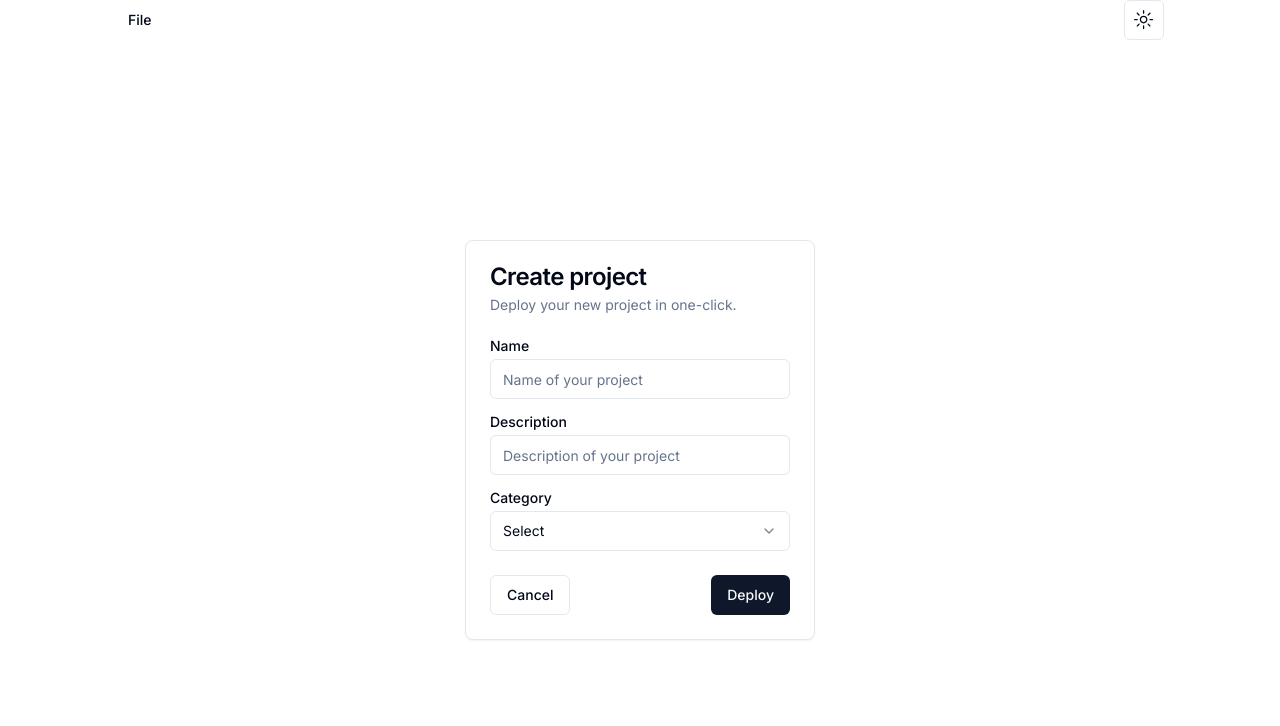
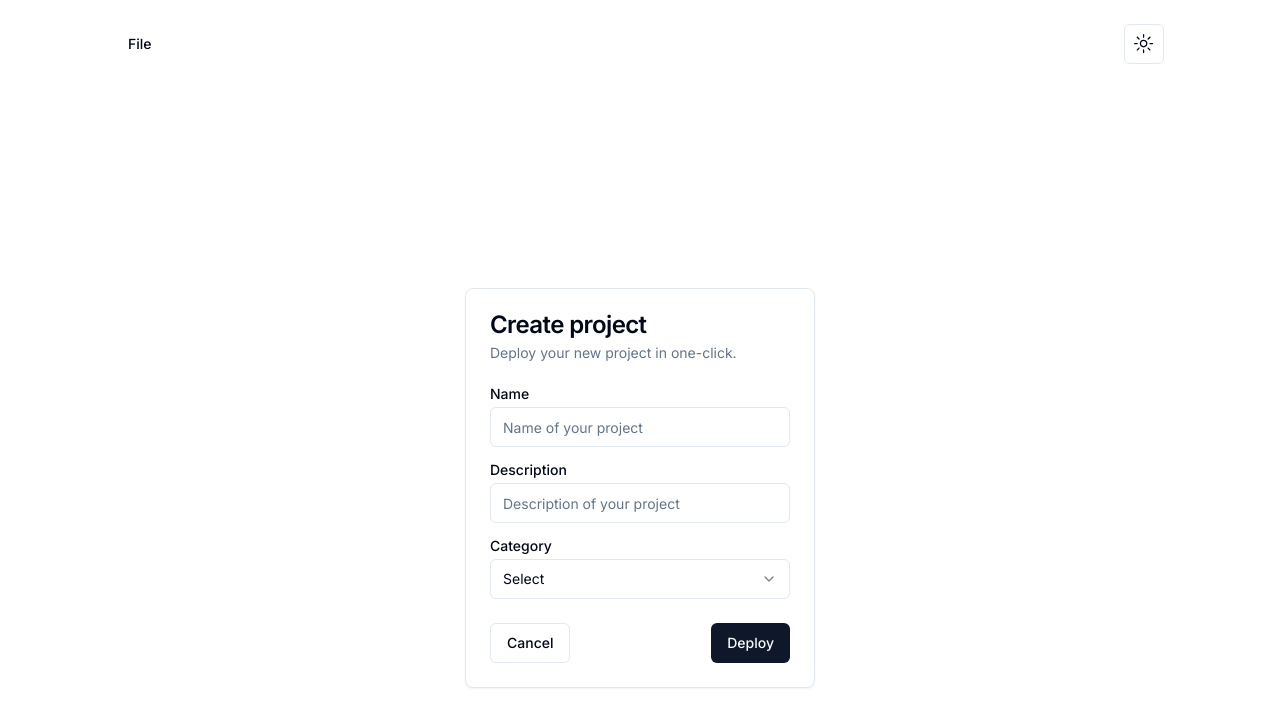
Before and after one commit to lunchspider/mentorium, a Next.js app: page / in a window 1280 px wide. Shown: the top 726 px of the page. Built offline with nearby package versions, Linux system fonts and the light colour scheme.

Commit message:
feat: fix

```diff
--- a/src/app/layout.tsx
+++ b/src/app/layout.tsx
@@ -25,8 +25,10 @@ export default function RootLayout({
           enableSystem
           disableTransitionOnChange
         >
-          <Navbar />
-          {children}
+          <div className="h-screen">
+            <Navbar />
+            {children}
+          </div>
         </ThemeProvider>
       </body>
     </html>
--- a/src/app/sign-in/page.tsx
+++ b/src/app/sign-in/page.tsx
@@ -46,7 +46,7 @@ export default function SignIn() {
   });
 
   return (
-    <div className="flex justify-center items-center h-screen">
+    <div className="flex justify-center items-center">
       <div>
         <Card className="w-[350px]">
           <CardHeader>
--- a/src/app/sign-up/page.tsx
+++ b/src/app/sign-up/page.tsx
@@ -46,7 +46,7 @@ export default function SignUp() {
   }
 
   return (
-    <div className="flex justify-center items-center h-screen">
+    <div className="flex justify-center items-center">
       <div>
         <Card className="w-[350px]">
           <CardHeader>
--- a/src/components/Navbar.tsx
+++ b/src/components/Navbar.tsx
@@ -13,7 +13,7 @@ const Navbar = () => {
   return (
     <Menubar>
       <MenubarMenu>
-        <div className="flex justify-between w-full px-28">
+        <div className="flex justify-between w-full px-28 py-5">
           <MenubarTrigger>File</MenubarTrigger>
           <MenubarContent>
             <MenubarItem>
--- a/src/components/ui/menubar.tsx
+++ b/src/components/ui/menubar.tsx
@@ -23,7 +23,7 @@ const Menubar = React.forwardRef<
   <MenubarPrimitive.Root
     ref={ref}
     className={cn(
-      "flex h-10 items-center space-x-1 rounded-md bg-background p-1",
+      "flex items-center space-x-1 rounded-md bg-background p-1",
       className
     )}
     {...props}
```
Also changed, not shown: src/components/Loginform.tsx (deleted).
